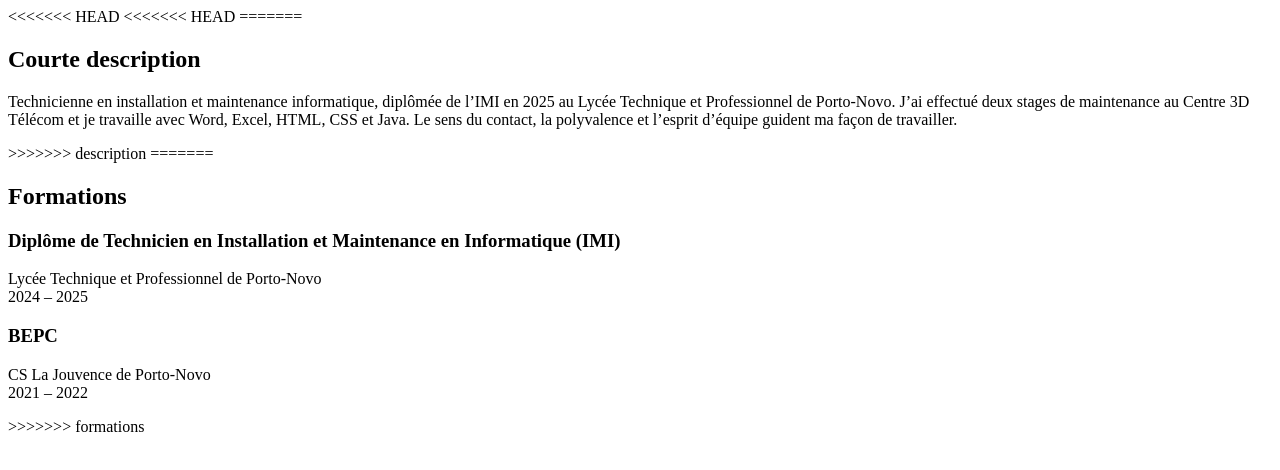
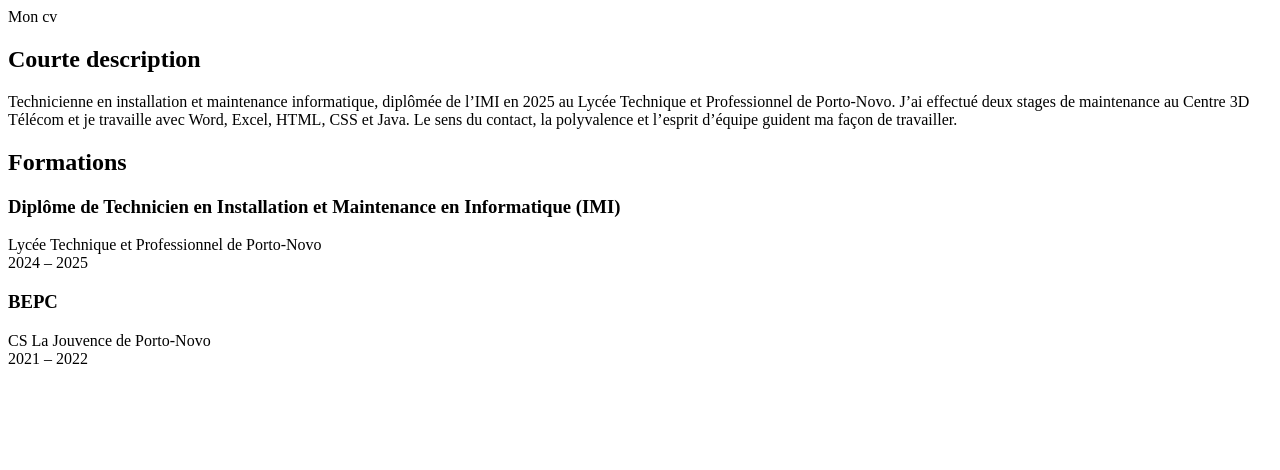
Before and after one commit to Caro221/mon-cv, a plain HTML site: page index.html in a window 1280 px wide. Drawn offline with Linux system fonts and the light colour scheme.

Commit message:
fusion 5

```diff
--- a/index.html
+++ b/index.html
@@ -6,21 +6,15 @@
     <title>mon-cv</title>
     <link rel="stylesheet" href="style.css">
 </head>
-<body>
-<<<<<<< HEAD
-<<<<<<< HEAD
+<body
     <title>Mon cv</title>
-=======
     <section id="description">
     <h2>Courte description</h2>
     <p>
       Technicienne en installation et maintenance informatique, diplômée de l’IMI en 2025 au Lycée Technique et Professionnel de Porto-Novo. J’ai effectué deux stages de maintenance au Centre 3D Télécom et je travaille avec Word, Excel, HTML, CSS et Java. Le sens du contact, la polyvalence et l’esprit d’équipe guident ma façon de travailler.
     </p>
   </section>
->>>>>>> description
-=======
-     <section id="formations">
-    <h2>Formations</h2>
+      <h2>Formations</h2>
 
     <article>
       <h3>Diplôme de Technicien en Installation et Maintenance en Informatique (IMI)</h3>
@@ -32,6 +26,5 @@
       <p>CS La Jouvence de Porto-Novo<br>2021 – 2022</p>
     </article>
   </section>
->>>>>>> formations
 </body>
-</html>
+</html
```
